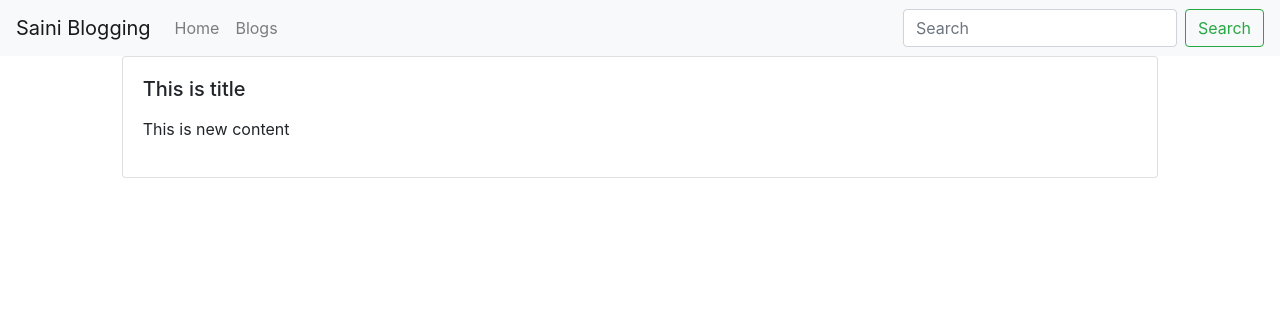
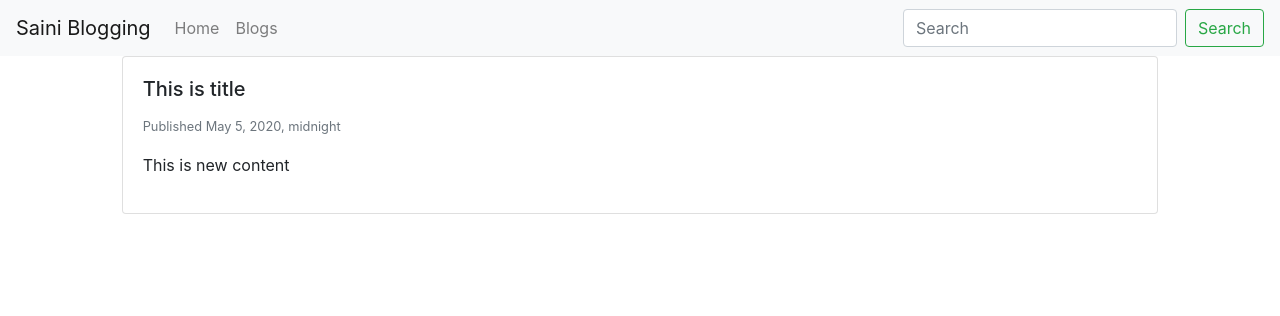
Before and after one commit to avarokins/BlogWebapp, a Django app: a page that uses src/blog/templates/blog/inline.html in a window 1280 px wide. Shown: the top 316 px of the page. Run offline with Django 3.2, Linux system fonts and the light colour scheme; data comes from the database, SQL or seed files in the repository; some libraries are stand-ins or nearby versions.

Commit message:
All blogging functionality added.

```diff
--- a/src/BlogWebapp/views.py
+++ b/src/BlogWebapp/views.py
@@ -5,7 +5,7 @@ from .forms import ContactForm
 from blog.models import BlogPost
 
 def home_page(request):
-	qs = BlogPost.objects.all()[:5]
+	qs = BlogPost.objects.all().published()[:5]
 	context = {'title':'Welcome to Saini Blogging!',
 				'blog_list':qs}
 	return render( request,'home.html', context )
--- a/src/blog/forms.py
+++ b/src/blog/forms.py
@@ -10,7 +10,7 @@ class BlogPostForm(forms.Form):
 class BlogPostModelForm(forms.ModelForm):
 	class Meta:
 		model = BlogPost
-		fields = ['title','slug','content']
+		fields = ['title','slug','content','publish_date']
 
 	def title_cleaning(self, *args, **kwargs):
 		title = self.cleaned_data.get('title')
--- a/src/blog/models.py
+++ b/src/blog/models.py
@@ -6,9 +6,17 @@ User = settings.AUTH_USER_MODEL
 
 # Create your models here.
 
+class BlogPostQuerySet(models.QuerySet):
+	def published(self):
+		now = timezone.now()
+		return self.filter(publish_date__lte=now)
+
 class BlogPostManager(models.Manager):
+	def get_queryset(self):
+		return BlogPostQuerySet(self.model, using=self._db)
+
 	def published(self):
-		return self.get_queryset().filter(publishDate__lte=timezone.now)
+		return self.get_queryset().published()
 
 
 class BlogPost(models.Model):
@@ -16,14 +24,14 @@ class BlogPost(models.Model):
 	slug = models.SlugField(unique=True)
 	title = models.CharField(max_length=120)
 	content = models.TextField(null=True, blank=True)
-	publishDate = models.DateTimeField(auto_now=False,auto_now_add=False,null=True,blank=True)
+	publish_date = models.DateTimeField(auto_now=False,auto_now_add=False,null=True,blank=True)
 	timestamp = models.DateTimeField(auto_now_add=True)
 	updated = models.DateTimeField(auto_now=True)
 
 	objects = BlogPostManager()
 
 	class Meta:
-		ordering=['-publishDate','-updated','-timestamp']
+		ordering=['-publish_date','-updated','-timestamp']
 
 	def get_absolute_url(self):
 		return f"/blog/{self.slug}"
--- a/src/blog/templates/blog/inline.html
+++ b/src/blog/templates/blog/inline.html
@@ -1,8 +1,9 @@
 
 <div class="col-12 col-md-10 mb-5 mx-auto">
-<div class="card">
+<div class="card {% if not blog_post.publish_date %} border border-warning text-dark {% endif %}">
 	<div class="card-body">
 		<h5 class="card-title">{{blog_post.title}}</h5>
+			<small class="text-muted">Published {{blog_post.publish_date}}</small>
 		{% if truncate %}
 			<p class="card-text">{{blog_post.content|linebreaks|truncatewords:30 }}</p>
 		{% else %}
@@ -10,6 +11,7 @@
 		{% endif %}
 
 		{% if not detail %}
+			{% if not blog_post.publish_date %} Draft {% endif %}
 			<a href="{{blog_post.get_absolute_url}}">Read more</a>
 		{% endif %}
 
--- a/src/blog/views.py
+++ b/src/blog/views.py
@@ -1,6 +1,7 @@
 from django.shortcuts import render, get_object_or_404, redirect
 from django.contrib.auth.decorators import login_required
 from django.contrib.admin.views.decorators import staff_member_required
+from django.utils import timezone
 from django.http import Http404
 
 # Create your views here.
@@ -11,7 +12,10 @@ from .forms import BlogPostModelForm
 def blog_list_view(request):
 	# Add search functionality
 	# qs = BlogPost.objects.filter(title__icontains='search_key')
-	qs = BlogPost.objects.published()		# queryset
+	qs = BlogPost.objects.all().published()		# queryset
+	if request.user.is_authenticated:
+		my_qs = BlogPost.objects.filter(user=request.user)
+		qs = (qs | my_qs).distinct()
 	template = 'blog/list.html'
 	context = {'object_list':qs}
 	return render(request,template,context)
```
Also changed, not shown: src/blog/migrations/0009_auto_20200529_0933.py (added), src/db.sqlite3.
